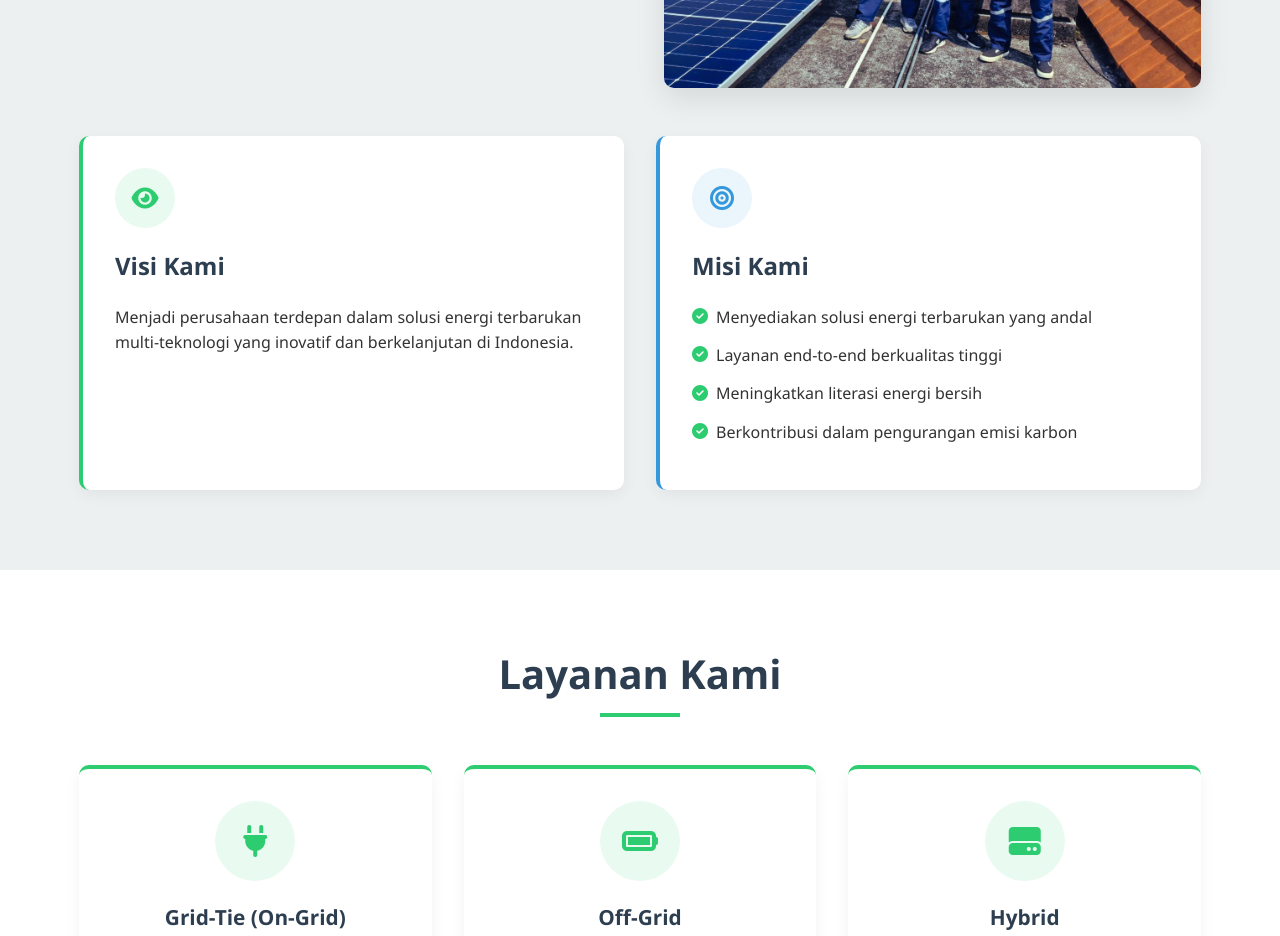
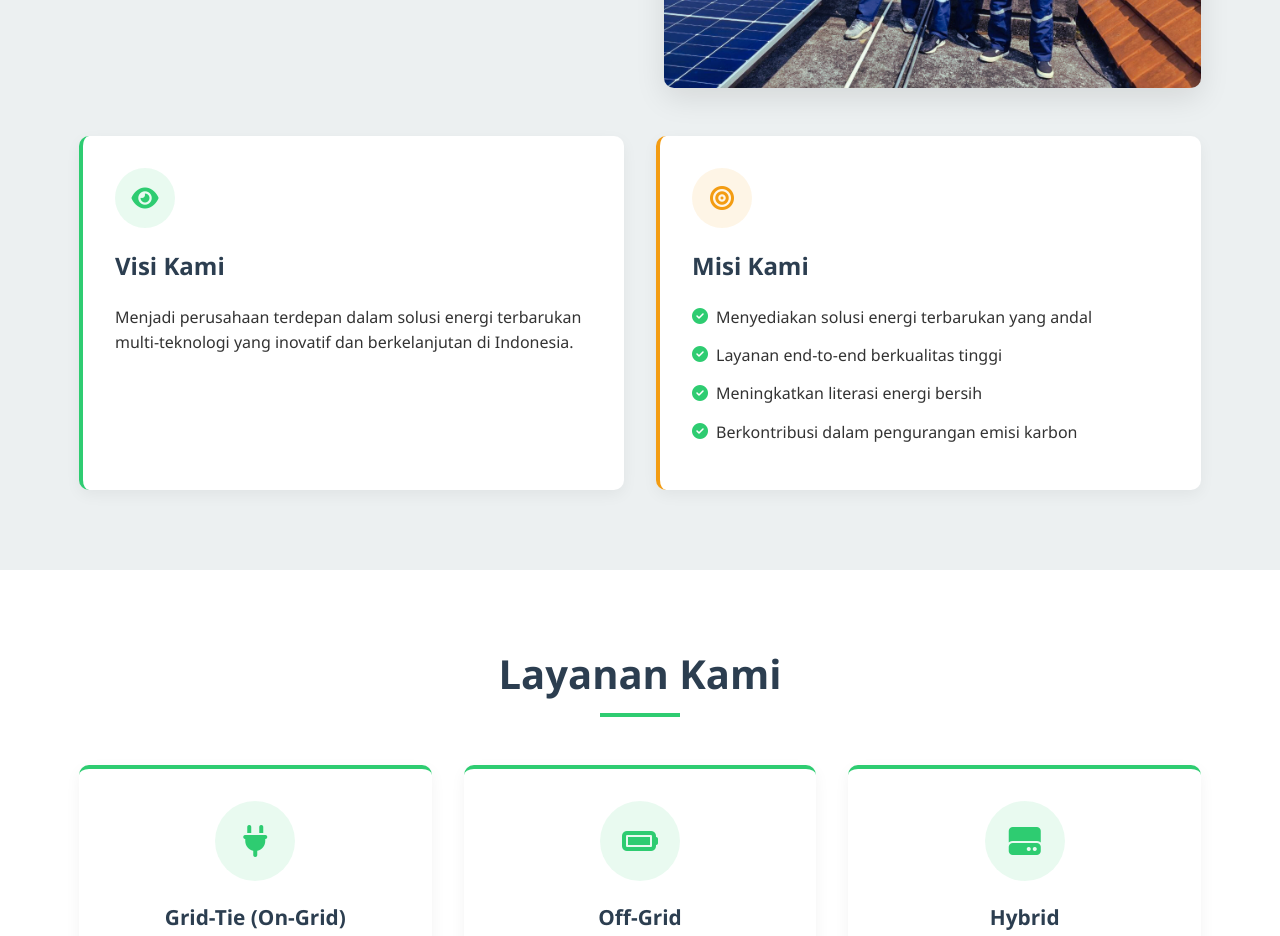
Before and after one commit to areef16/onepagev2, a plain HTML site: page index.html in a window 1280 px wide. Shown: the part 1220-2156 px from the top of the page. Drawn offline with Linux system fonts and the light colour scheme.

Commit message:
Update style.css

```diff
--- a/css/style.css
+++ b/css/style.css
@@ -398,7 +398,7 @@ header.scrolled {
 }
 
 .mission {
-    border-left: 4px solid var(--secondary);
+    border-left: 4px solid var(--accent);
 }
 
 .icon-box {
@@ -416,7 +416,7 @@ header.scrolled {
 }
 
 .mission .icon-box {
-    background: rgba(52, 152, 219, 0.1);
+    background: rgba(243, 156, 18, 0.1);
 }
 
 .icon-box i {
@@ -428,7 +428,7 @@ header.scrolled {
 }
 
 .mission .icon-box i {
-    color: var(--secondary);
+    color: var(--accent);
 }
 
 .vision h3, .mission h3 {
```
